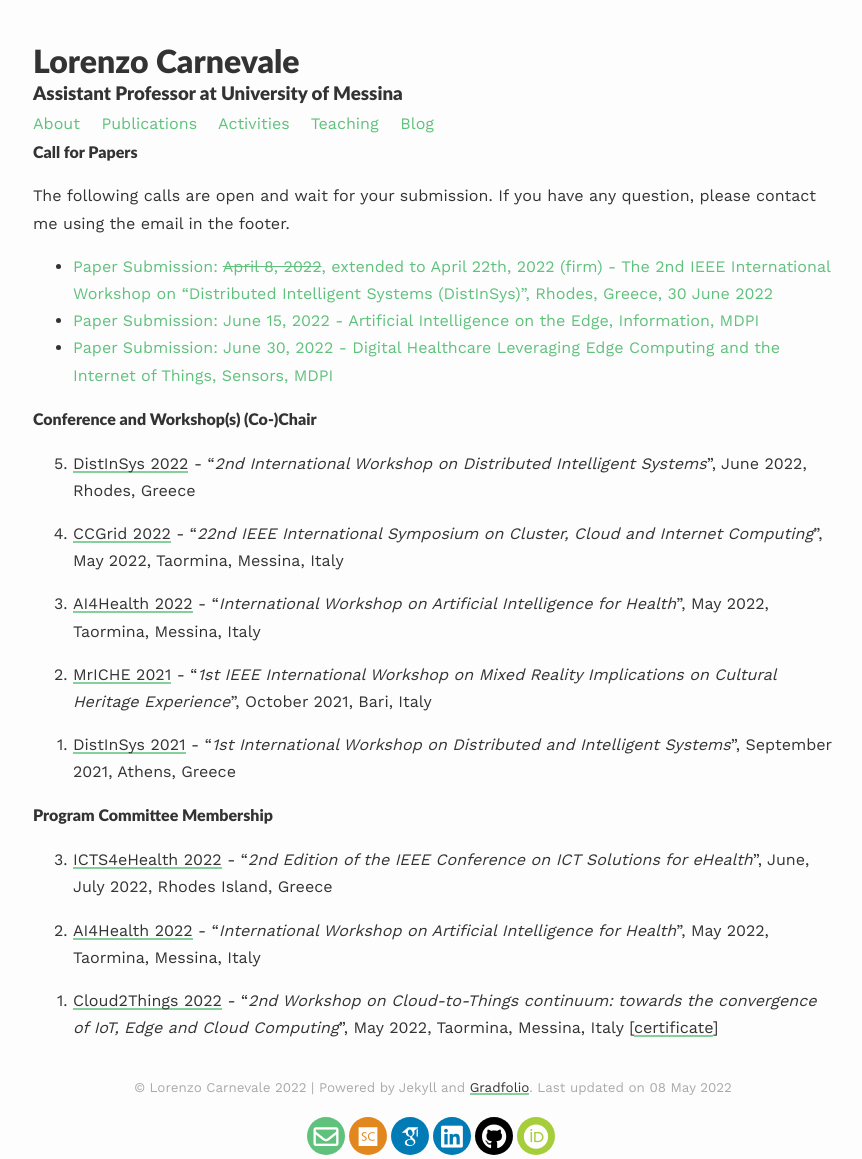
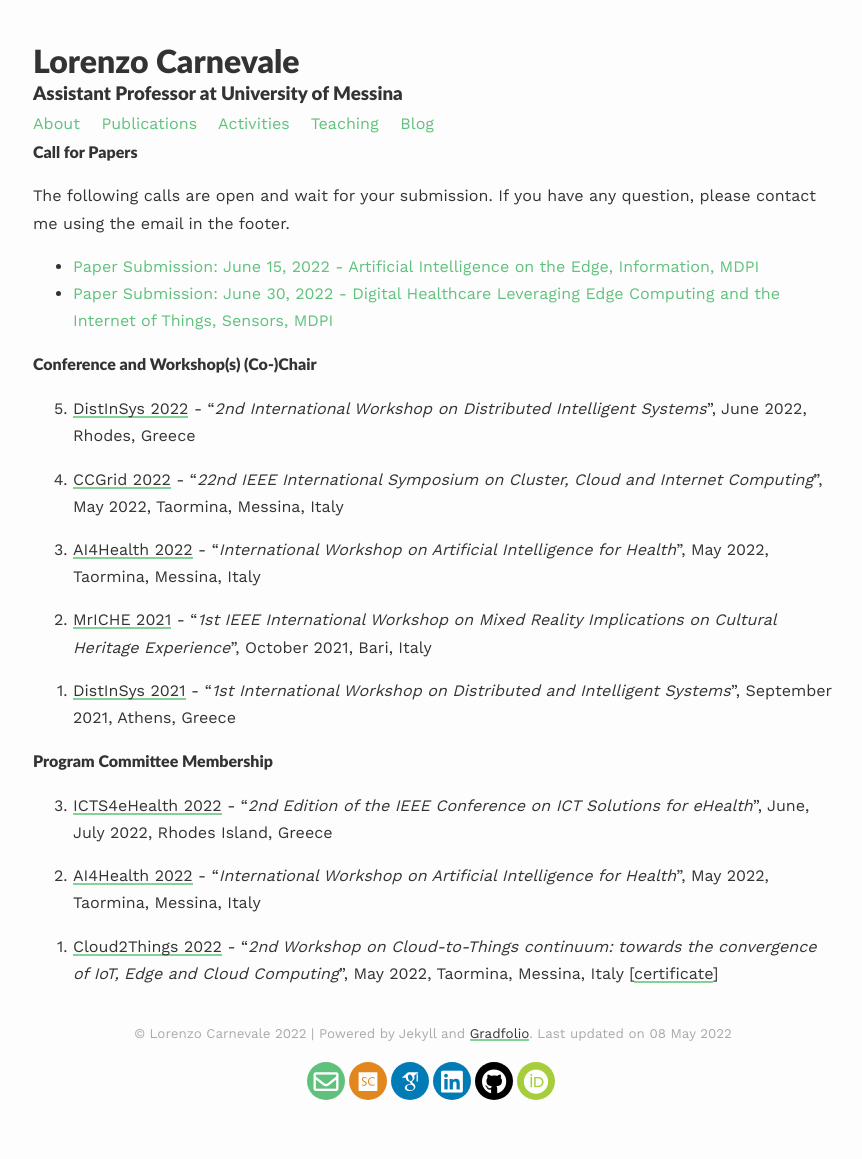
Before and after one commit to lcarnevale/lcarnevale.github.io, a Jekyll site: the page built from _pages/activities.md, in a window 1280 px wide. Shown: the whole page, without its empty margins (207-1069 px from the left). Built offline with Jekyll 4.4.1, drawn with Linux system fonts in a browser that asks for light colours; nearby versions of some CDN libraries; some web fonts are replaced; after the commit the page ends 1104 px from its top, so only the background shows below that.

Commit message:
remove DistInSys open call

```diff
--- a/_pages/activities.md
+++ b/_pages/activities.md
@@ -8,7 +8,6 @@ published: true
 #### Call for Papers
 The following calls are open and wait for your submission. If you have any question, please contact me using the email in the footer.
 
-- [Paper Submission: <strike>April 8, 2022</strike>, extended to April 22th, 2022 (firm) - The 2nd IEEE International Workshop on "Distributed Intelligent Systems (DistInSys)", Rhodes, Greece, 30 June 2022](https://fcrlab.unime.it/calls/distinsys2022)
 - [Paper Submission: June 15, 2022 - Artificial Intelligence on the Edge, Information, MDPI](https://www.mdpi.com/journal/information/special_issues/AI_on_the_edge)
 - [Paper Submission: June 30, 2022 - Digital Healthcare Leveraging Edge Computing and the Internet of Things, Sensors, MDPI](https://www.mdpi.com/journal/sensors/special_issues/digihealth_IoT)
 
```
